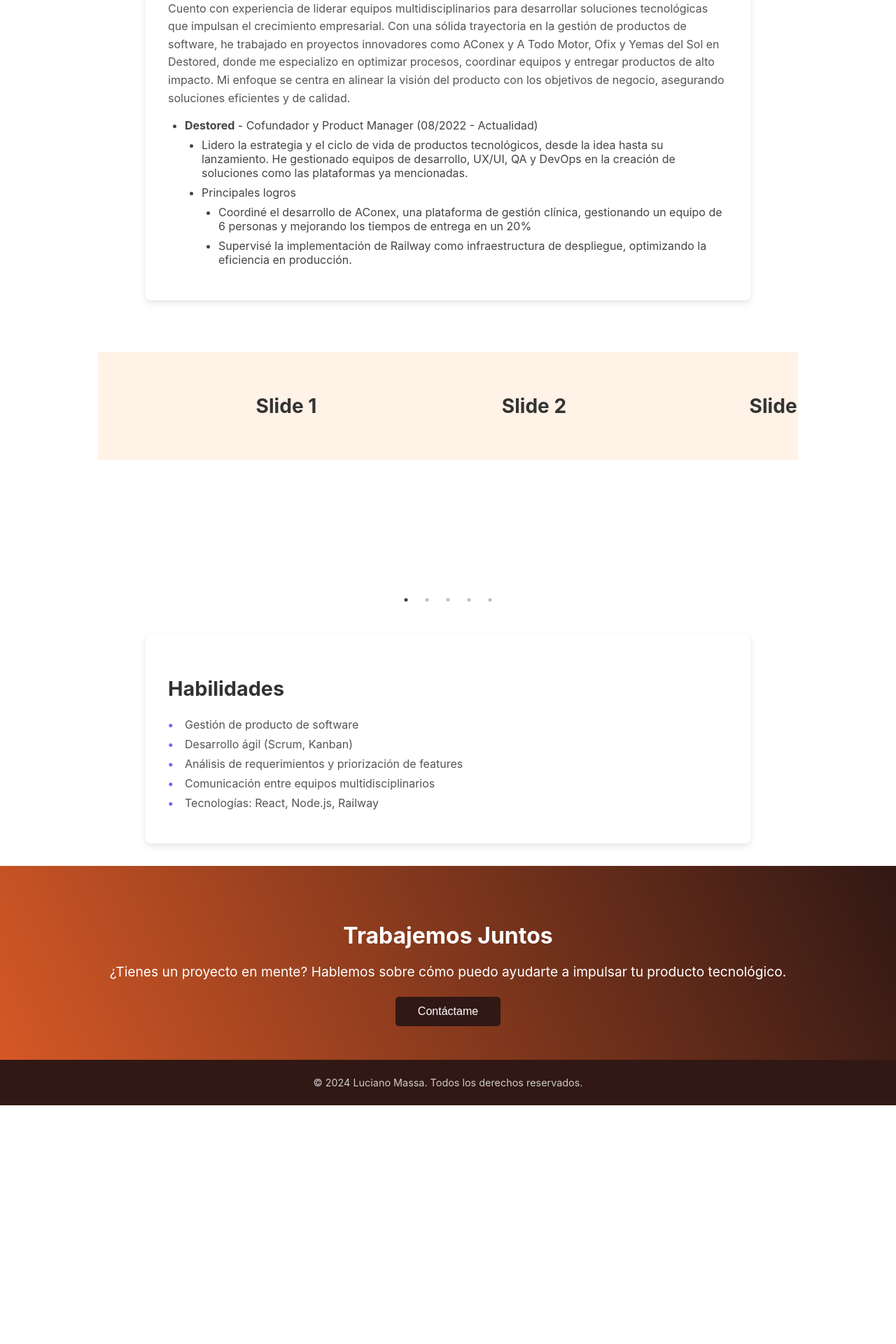
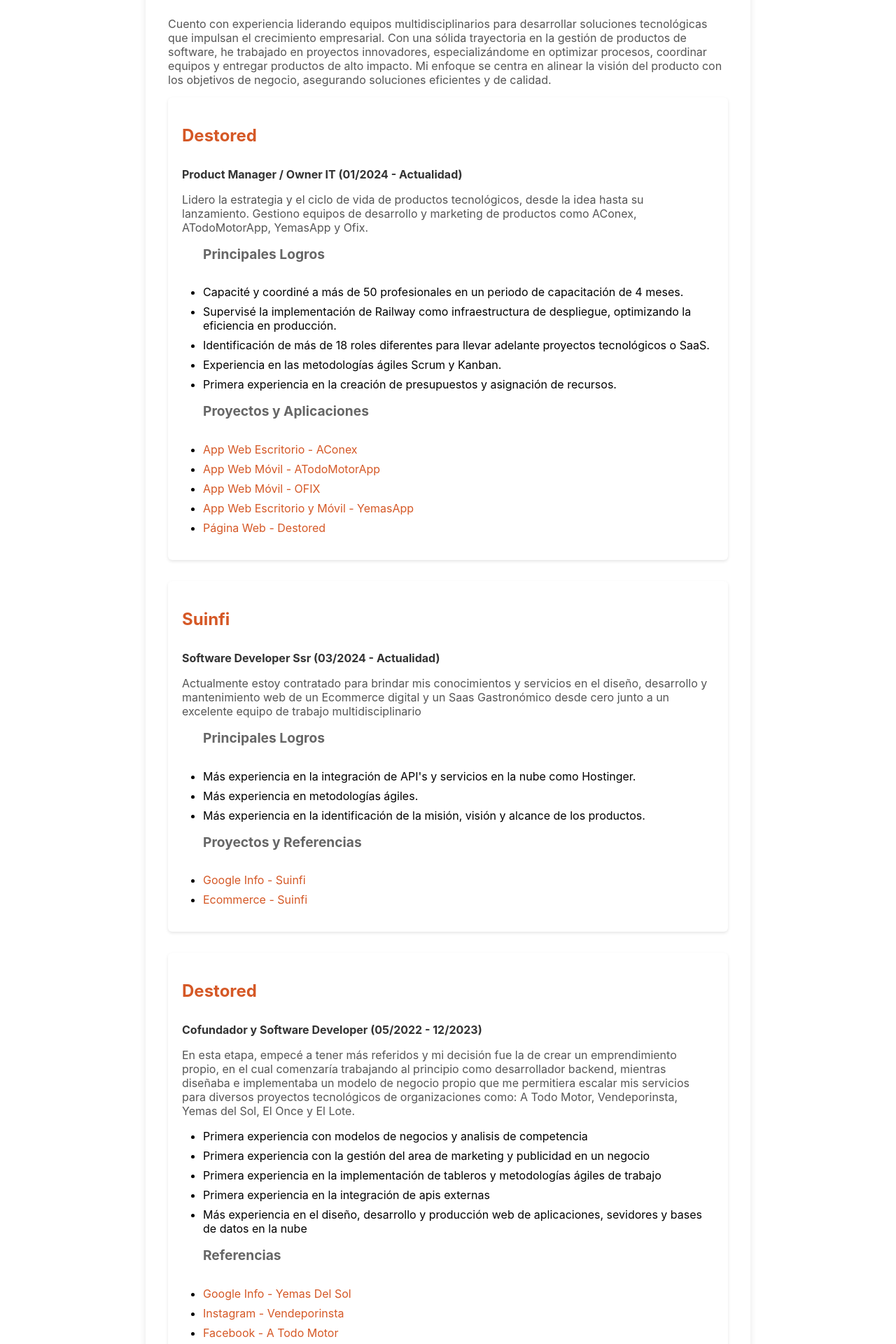
Before and after one commit to LucianoMassa98/Portfolio, a React (Create React App) app: page / in a window 1280 px wide. Shown: the part 520-2440 px from the top of the page at 70% size. Before the commit the page ends 2099 px from the top, so only its background shows below. Built offline with nearby package versions, Linux system fonts and the light colour scheme.

Commit message:
add enlaces

```diff
--- a/package.json
+++ b/package.json
@@ -8,8 +8,10 @@
     "@testing-library/user-event": "^13.5.0",
     "react": "^18.3.1",
     "react-dom": "^18.3.1",
+    "react-icons": "^5.3.0",
     "react-scripts": "5.0.1",
     "react-slick": "^0.30.2",
+    "semantic-ui-react": "^2.1.5",
     "slick-carousel": "^1.8.1",
     "web-vitals": "^2.1.4"
   },
--- a/src/components/CTA.css
+++ b/src/components/CTA.css
@@ -9,11 +9,15 @@
   .cta h3 {
     font-size: 2rem;
     margin-bottom: 1rem;
+    color: #fff;
+
   }
 
   .cta p {
     font-size: 1.2rem;
     margin-bottom: 1.5rem;
+    color: #fff;
+
   }
 
   .cta button {
--- a/src/components/CTA.js
+++ b/src/components/CTA.js
@@ -1,13 +1,23 @@
 import React from 'react';
 import './CTA.css';
 
+
 const CTA = () => {
+
   return (
     <section className="cta">
-      <h3>Trabajemos Juntos</h3>
-      <p>¿Tienes un proyecto en mente? Hablemos sobre cómo puedo ayudarte a impulsar tu producto tecnológico.</p>
-      <button>Contáctame</button>
-    </section>
+  <h3>Hola, gracias por llegar hasta el final</h3>
+  <p>¿Tienes un proyecto en mente o te interesa saber algo más de lo que hago? Te dejo mi contacto personal :D</p>
+
+  <a
+    href="https://wa.me/5492643183732?text=Hola%20me%20interesa%20saber%20más%20sobre%20tus%20proyectos"
+    target="_blank"
+    rel="noopener noreferrer"
+  >
+    <button>WhatsApp</button>
+  </a>
+
+</section>
   );
 };
 
--- a/src/components/Experience.css
+++ b/src/components/Experience.css
@@ -8,31 +8,56 @@
   box-shadow: 0px 4px 10px rgba(0, 0, 0, 0.1);
 }
 
-  .experience h3 {
-    font-size: 1.8rem;
-    margin-bottom: 1.5rem;
+h3 {
+  font-size: 1.8em;
   color: #333;
 }
 
-  .experience p {
-    font-size: 1rem;
-    line-height: 1.6;
-    margin-bottom: 1rem;
-    color: #555;
+h4 {
+  font-size: 1.5em;
+  color: #d55826;
+  margin-top: 20px;
 }
 
-  .experience ul {
-    list-style-type: disc;
-    padding-left: 1.5rem;
+h5 {
+  font-size: 1.2em;
+  color: #666;
+  margin-top: 10px;
 }
 
-  .experience li {
-    font-size: 1rem;
-    margin-bottom: 0.5rem;
-    color: #444;
+p {
+  font-size: 1em;
+  color: #555;
+  margin-bottom: 15px;
 }
 
-  .experience li ul {
-    list-style-type: circle;
-    padding-left: 1rem;
+ul {
+  margin-left: 20px;
+  padding-left: 10px;
 }
+
+li {
+  margin-bottom: 8px;
+}
+
+.position {
+  font-weight: bold;
+  color: #333;
+}
+
+.job-section {
+  margin-bottom: 30px;
+  padding: 20px;
+  background-color: #fff;
+  border-radius: 6px;
+  box-shadow: 0px 2px 4px rgba(0, 0, 0, 0.1);
+}
+
+.enlaces {
+  color: #d55826;
+  text-decoration: none;
+}
+
+.enlaces:hover {
+  text-decoration: underline;
+}
--- a/src/components/Experience.js
+++ b/src/components/Experience.js
@@ -5,18 +5,99 @@
   return (
     <section className="experience">
       <h3>Experiencia</h3>
-      <p>Cuento con experiencia de liderar equipos multidisciplinarios para desarrollar soluciones tecnológicas que impulsan el crecimiento empresarial. Con una sólida trayectoria en la gestión de productos de software, he trabajado en proyectos innovadores como AConex y A Todo Motor, Ofix y Yemas del Sol en Destored, donde me especializo en optimizar procesos, coordinar equipos y entregar productos de alto impacto. Mi enfoque se centra en alinear la visión del producto con los objetivos de negocio, asegurando soluciones eficientes y de calidad.</p>
-      <ul>
-        <li><strong>Destored</strong> - Cofundador y Product Manager (08/2022 - Actualidad)</li>
+      <p>
+        Cuento con experiencia liderando equipos multidisciplinarios para desarrollar
+        soluciones tecnológicas que impulsan el crecimiento empresarial. Con una sólida
+        trayectoria en la gestión de productos de software, he trabajado en proyectos
+        innovadores, especializándome en optimizar procesos, coordinar equipos y entregar productos de alto
+        impacto. Mi enfoque se centra en alinear la visión del producto con los objetivos
+        de negocio, asegurando soluciones eficientes y de calidad.
+      </p>
+
+      <div className="job-section">
+        <h4>Destored</h4>
+        <p className="position">Product Manager / Owner IT (01/2024 - Actualidad)</p>
+        <p>Lidero la estrategia y el ciclo de vida de productos tecnológicos, desde la idea hasta su lanzamiento. Gestiono equipos de desarrollo y marketing de productos como AConex, ATodoMotorApp, YemasApp y Ofix.</p>
+
         <ul>
-          <li>Lidero la estrategia y el ciclo de vida de productos tecnológicos, desde la idea hasta su lanzamiento. He gestionado equipos de desarrollo, UX/UI, QA y DevOps en la creación de soluciones como las plataformas ya mencionadas.</li>
-          <li>Principales logros</li>
-            <ul>
-              <li>Coordiné el desarrollo de AConex, una plataforma de gestión clínica, gestionando un equipo de 6 personas y mejorando los tiempos de entrega en un 20%</li>
-              <li>Supervisé la implementación de Railway como infraestructura de despliegue, optimizando la eficiencia en producción.</li>
-          </ul>
+          <h5>Principales Logros</h5>
+          <li>Capacité y coordiné a más de 50 profesionales en un periodo de capacitación de 4 meses.</li>
+          <li>Supervisé la implementación de Railway como infraestructura de despliegue, optimizando la eficiencia en producción.</li>
+          <li>Identificación de más de 18 roles diferentes para llevar adelante proyectos tecnológicos o SaaS.</li>
+          <li>Experiencia en las metodologías ágiles Scrum y Kanban.</li>
+          <li>Primera experiencia en la creación de presupuestos y asignación de recursos.</li>
+
         </ul>
-      </ul>
+
+        <ul>
+          <h5>Proyectos y Aplicaciones</h5>
+          <li><a href="https://aconex.up.railway.app/login" className="enlaces">App Web Escritorio - AConex</a></li>
+          <li><a href="https://atodomotor.up.railway.app/login" className="enlaces">App Web Móvil - ATodoMotorApp</a></li>
+          <li><a href="https://aconex.up.railway.app/login" className="enlaces">App Web Móvil - OFIX</a></li>
+          <li><a href="https://yemasdelsol.up.railway.app/login" className="enlaces">App Web Escritorio y Móvil - YemasApp</a></li>
+          <li><a href="https://destored.up.railway.app/" className="enlaces">Página Web - Destored</a></li>
+        </ul>
+      </div>
+
+      <div className="job-section">
+        <h4>Suinfi</h4>
+        <p className="position">Software Developer Ssr (03/2024 - Actualidad)</p>
+        <p>Actualmente estoy contratado para brindar mis conocimientos y servicios en el diseño, desarrollo y mantenimiento web de un Ecommerce digital y un Saas Gastronómico desde cero junto a un excelente equipo de trabajo multidisciplinario</p>
+
+        <ul>
+          <h5>Principales Logros</h5>
+          <li>Más experiencia en la integración de API's y servicios en la nube como Hostinger.</li>
+          <li>Más experiencia en metodologías ágiles.</li>
+          <li>Más experiencia en la identificación de la misión, visión y alcance de los productos.</li>
+        </ul>
+
+        <ul>
+          <h5>Proyectos y Referencias</h5>
+          <li><a href="https://g.co/kgs/8tfuBVF" className="enlaces">Google Info - Suinfi</a></li>
+          <li><a href="https://www.suinfi.com/" className="enlaces">Ecommerce - Suinfi</a></li>
+        </ul>
+      </div>
+
+      <div className="job-section">
+        <h4>Destored</h4>
+        <p className="position">Cofundador y Software Developer (05/2022 - 12/2023)</p>
+        <p>En esta etapa, empecé a tener más referidos y mi decisión fue la de crear un emprendimiento propio, en el cual comenzaría trabajando al principio como desarrollador backend, mientras diseñaba e implementaba un modelo de negocio propio que me permitiera escalar mis servicios para diversos proyectos tecnológicos de organizaciones como: A Todo Motor, Vendeporinsta, Yemas del Sol, El Once y El Lote.</p>
+
+        <ul>
+        <li>Primera experiencia con modelos de negocios y analisis de competencia</li>
+              <li>Primera experiencia con la gestión del area de marketing y publicidad en un negocio</li>
+              <li>Primera experiencia en la implementación de tableros y metodologías ágiles de trabajo</li>
+              <li>Primera experiencia en la integración de apis externas</li>
+              <li>Más experiencia en el diseño, desarrollo y producción web de aplicaciones, sevidores y bases de datos en la nube</li>
+
+        </ul>
+
+        <ul>
+          <h5>Referencias</h5>
+          <li><a href="https://g.co/kgs/8tfuBVF" className="enlaces">Google Info - Yemas Del Sol</a></li>
+          <li><a href="https://www.instagram.com/vendeporinsta/" className="enlaces">Instagram - Vendeporinsta</a></li>
+          <li><a href="https://www.facebook.com/p/A-Todo-Motor-Valle-Fertil-100083063242423/?_rdr" className="enlaces">Facebook - A Todo Motor</a></li>
+          <li><a href="https://www.instagram.com/destored_/" className="enlaces">Instagram - Destored</a></li>
+
+        </ul>
+      </div>
+
+      <div className="job-section">
+        <h4>Freelancer</h4>
+        <p className="position">Software Developer (05/2019 - 04/2022)</p>
+
+        <p>Mi primera experiencia desarrollando software fue para un negocio familiar, creando un sistema de ventas, inventarios y stock para una distribuidora de bienes de consumo.</p>
+        <p>Tambien desarrollando un software de gestión para Yemas Del Sol, una empresa sanjuanina de producción de huevos frescos.</p>
+        <ul>
+          <li>Primera experiencia en la integración con un equipo de producción.</li>
+          <li>Primeras experiencias en servicios en la nube y desarrollo web.</li>
+          <li>Propuestas de mejoras tecnológicas con informes de ventas e inventarios.</li>
+          <h5>Referencias</h5>
+          <li><a href="https://drive.google.com/drive/folders/1FgsgWqSMh5gR7lpfMCTkEqD1Ce8C2VMZ?usp=sharing" className="enlaces">Google Drive</a></li>
+          <li><a href="https://g.co/kgs/8tfuBVF" className="enlaces">Google Info - Yemas Del Sol</a></li>
+
+        </ul>
+      </div>
     </section>
   );
 };
--- a/src/components/Footer.js
+++ b/src/components/Footer.js
@@ -1,10 +1,38 @@
 import React from 'react';
 import './Footer.css';
+import {
+  RiCheckboxBlankCircleFill,
+  RiInstagramLine,
+  RiFacebookLine,
+  RiTwitterLine,
+  RiGithubLine,
+  RiLinkedinFill
 
+} from "react-icons/ri";
 const Footer = () => {
   return (
     <footer className="footer">
       <p>&copy; 2024 Luciano Massa. Todos los derechos reservados.</p>
+      <nav className="flex items-center gap-4">
+
+        <a href="https://www.instagram.com/lucianomassa98/" className="block text-white p-4 bg-primary rounded-full">
+          {" "}
+          <RiInstagramLine />{" "}
+        </a>
+        <a href="https://www.facebook.com/lucianomassa23/" className="block text-white p-4 bg-primary rounded-full">
+          {" "}
+          <RiFacebookLine />{" "}
+        </a>
+        <a href="https://www.linkedin.com/in/luciano-massa-075410238/" className="block text-white p-4 bg-primary rounded-full">
+          {" "}
+          <RiLinkedinFill />{" "}
+        </a>
+        <a href="https://github.com/LucianoMassa98" className="block text-white p-4 bg-primary rounded-full">
+          {" "}
+          <RiGithubLine />{" "}
+        </a>
+
+      </nav>
     </footer>
   );
 };
--- a/src/components/Header.js
+++ b/src/components/Header.js
@@ -13,9 +13,10 @@
         </div>
         <div className="header__info">
           <h1 className="header__name">Luciano Massa</h1>
-          <h2 className="header__title">Product Manager IT</h2>
+          <h2 className="header__title">Product Manager IT Jr / Software Developer Ssr</h2>
           <p className="header__description">
-          Ayudo a empresas a liderar proyectos de tecnología de manera eficiente, maximizando el valor del producto y alineando los equipos hacia objetivos de negocio.          </p>
+          Ayudo a las organizaciones a gestionar y liderar proyectos tecnológicos con el objetivo de maximizar el valor del producto, alineando equipos de desarrollo y producción.
+         </p>
         </div>
       </div>
     </header>
```
Also changed, not shown: 1 other file (tests, documents, lock files or other folders). Lines whose indentation alone changed are shown as unchanged.
